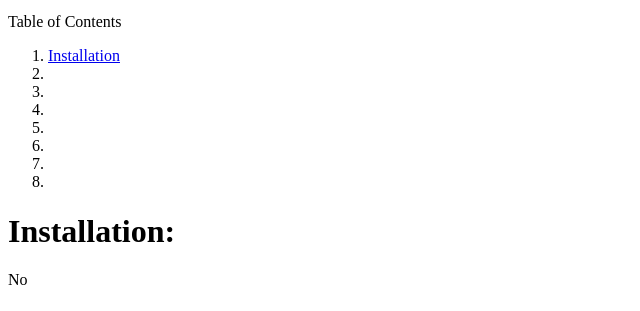
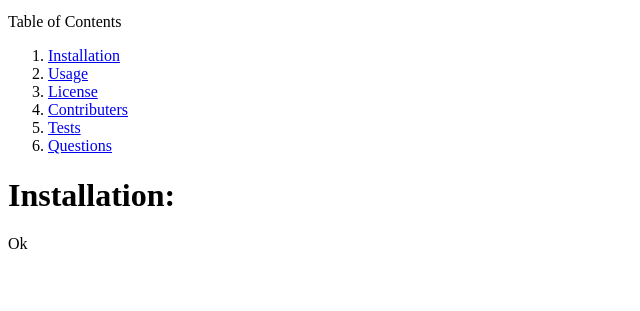
Before and after one commit to Linus41/README-Generator, a website: page Develop/index.html in a window 1280 px wide. Shown: the part 662-973 px from the top of the page, without its empty margins (0-640 px from the left). After the commit the page ends 937 px from the top, so only its background shows below. Drawn offline with Linux system fonts and the light colour scheme.

Commit message:
fill out table of contents and write to index.html

```diff
--- a/Develop/index.html
+++ b/Develop/index.html
@@ -7,17 +7,15 @@
         <div>Table of Contents
             <ol>
                 <li><a href="#installation">Installation</a></li>
-                <li></li>
-                <li></li>
-                <li></li>
-                <li></li>
-                <li></li>
-                <li></li>
-                <li></li>
+                <li><a href="#usage">Usage</a></li>
+                <li><a href="#license">License</a></li>
+                <li><a href="#contributing">Contributers</a></li>
+                <li><a href="#tests">Tests</a></li>
+                <li><a href="#questions">Questions</a></li>
             </ol>
         </div>
         <p id='installation'>
-        <h1>Installation: </h1>No</p>
+        <h1>Installation: </h1>Ok</p>
         <h1></h1>
         <h1></h1>
         </div>
```
Also changed, not shown: Develop/index.js (+5 -7 lines).
